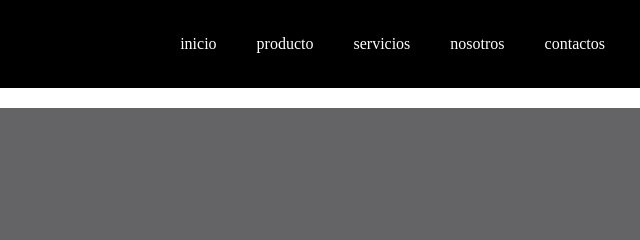
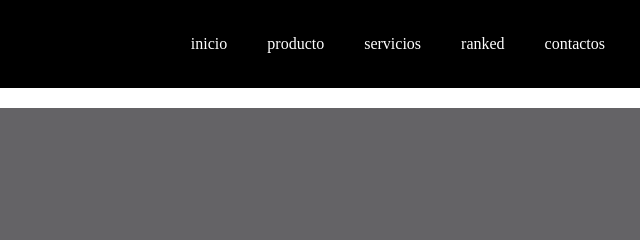
Before and after one commit to Nils-Chavez/Gamers-43050, a plain HTML site: page pages/Ranked.html in a window 1280 px wide. Shown: the top 240 px of the page, 640-1280 px from the left. Drawn offline with Linux system fonts and the light colour scheme; a web font is replaced by a local one.

Commit message:
Bootstrap1

```diff
--- a/pages/nosotros.html
+++ b/pages/Ranked.html
@@ -14,7 +14,7 @@
                 <li><a href="../index.html">inicio</a></li>
                 <li><a href="./producto.html">producto</a></li>
                 <li><a href="./servicios.html">servicios</a></li>
-                <li><a href="./nosotros.html">nosotros</a></li>
+                <li><a href="./Ranked.html">ranked</a></li>
                 <li><a href="./contactos.html">contactos</a></li>
             </ul>
         </nav>
```
Also changed, not shown: index.html (+1 -1 lines), pages/contactos.html (+1 -1 lines), pages/producto.html (+1 -1 lines), pages/servicios.html (+1 -1 lines).
